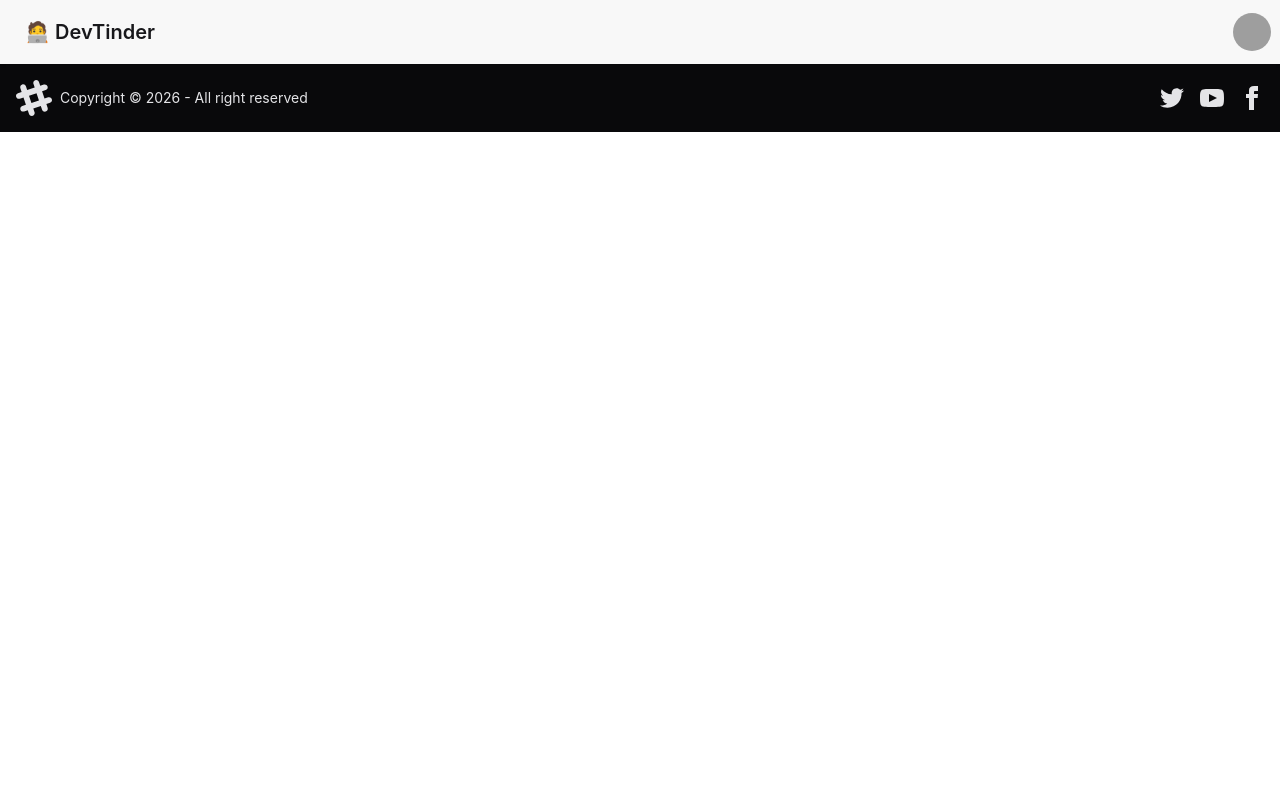
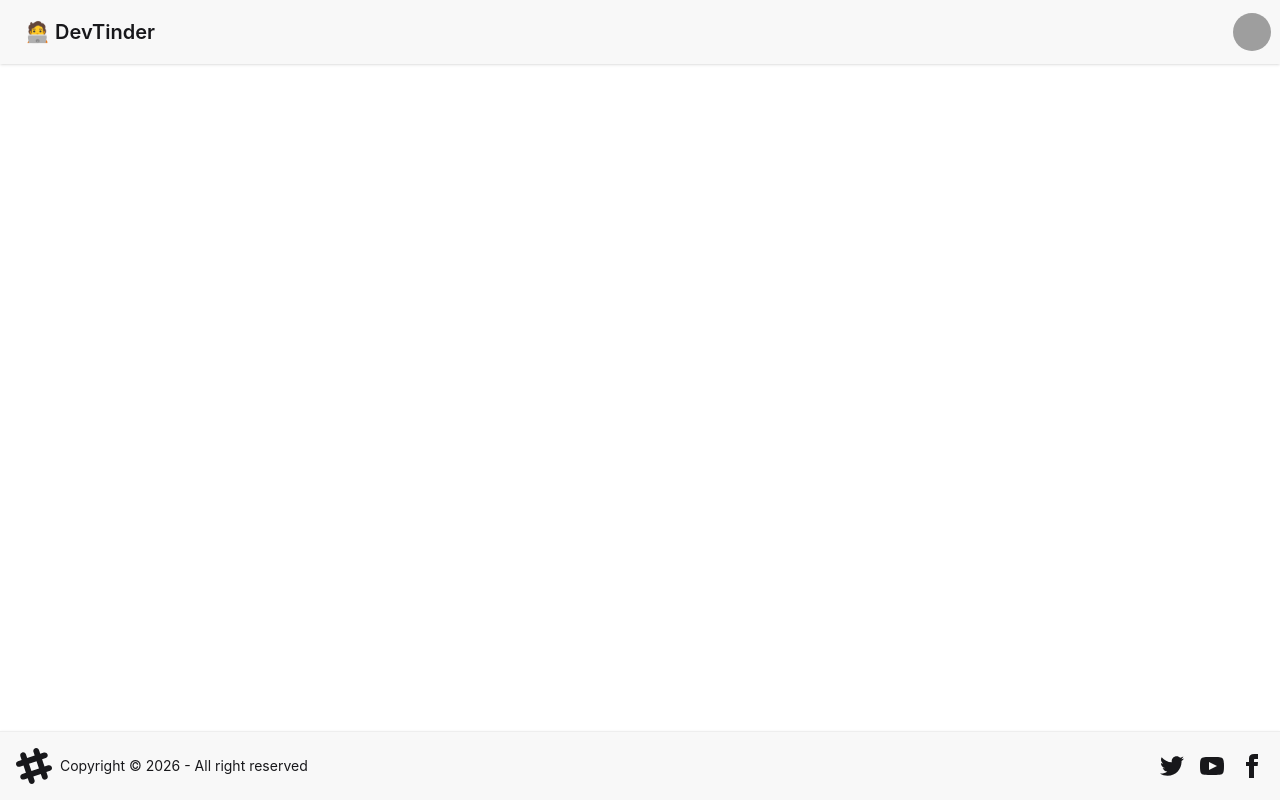
Before and after one commit to AyushSoniOfficial/devtinder-web, a React (Vite) app: page / in a window 1280 px wide. Built offline with nearby package versions, Linux system fonts and the light colour scheme; grey boxes are pictures that could not be loaded.

Commit message:
refactor layout structure in Body component and update Footer styles

```diff
--- a/src/components/Body.jsx
+++ b/src/components/Body.jsx
@@ -4,9 +4,11 @@ import Footer from "./Footer";
 
 const Body = () => {
   return (
-    <div>
+    <div className="min-h-screen flex flex-col">
       <Navbar />
-      <Outlet />
+      <main className="flex-1">
+        <Outlet />
+      </main>
       <Footer />
     </div>
   );
--- a/src/components/Footer.tsx
+++ b/src/components/Footer.tsx
@@ -1,7 +1,7 @@
 const Footer = () => {
   return (
-    <footer className="footer sm:footer-horizontal bg-neutral text-neutral-content items-center p-4">
-      <aside className="grid-flow-col items-center">
+    <footer className="footer sm:footer-horizontal bg-base-200 text-base-content shadow-sm items-center p-4 border-t border-base-300">
+      <aside className="grid-flow-col items-center gap-2">
         <svg
           width="36"
           height="36"
```
